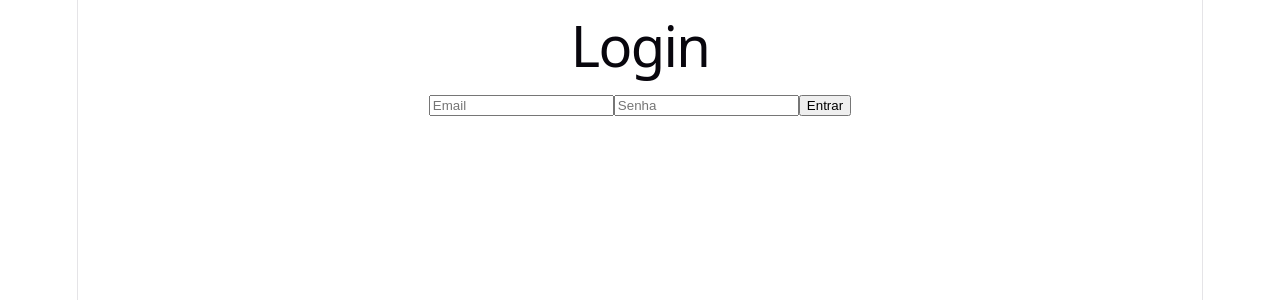
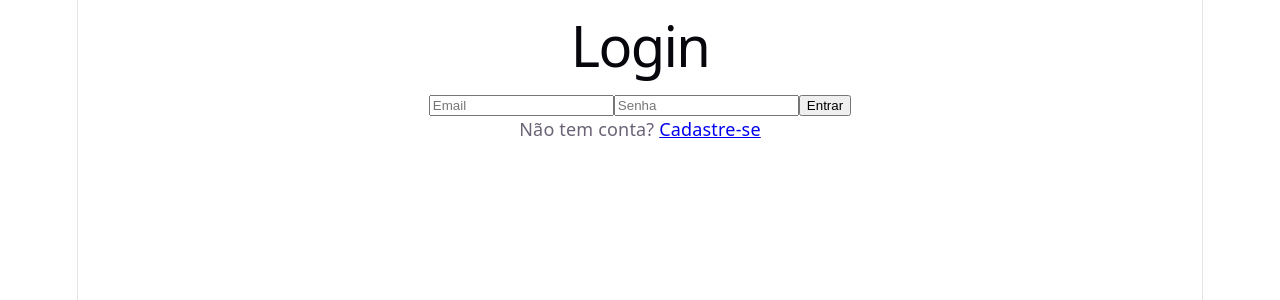
Before and after one commit to BrenoNLps/VVTS-LocacaoDeFerramentas, a React app in the folder frontend/: page / in a window 1280 px wide. Shown: the top 300 px of the page. Built offline with nearby package versions, Linux system fonts and the light colour scheme; the HTML template or start-up script is replaced by a standard one.

Commit message:
feat: add navigation to Login and Register

```diff
--- a/frontend/src/pages/public/Login.jsx
+++ b/frontend/src/pages/public/Login.jsx
@@ -1,3 +1,6 @@
+import { Link } from "react-router-dom";
+import { PATHS } from "../../routes/paths";
+
 export default function Login() {
   return (
     <div className="page-center">
@@ -8,6 +11,7 @@ export default function Login() {
           <input type="password" placeholder="Senha" />
           <button type="submit">Entrar</button>
         </form>
+        <p>Não tem conta? <Link to={PATHS.register}>Cadastre-se</Link></p>
       </div>
     </div>
   );
--- a/frontend/src/pages/public/Register.jsx
+++ b/frontend/src/pages/public/Register.jsx
@@ -1,3 +1,6 @@
+import { Link } from "react-router-dom";
+import { PATHS } from "../../routes/paths";
+
 export default function Register() {
   return (
     <div className="page-center">
@@ -10,6 +13,7 @@ export default function Register() {
           <input type="password" placeholder="Senha" />
           <button type="submit">Cadastrar</button>
         </form>
+        <p>Já tem conta? <Link to={PATHS.login}>Entrar</Link></p>
       </div>
     </div>
   );
```
